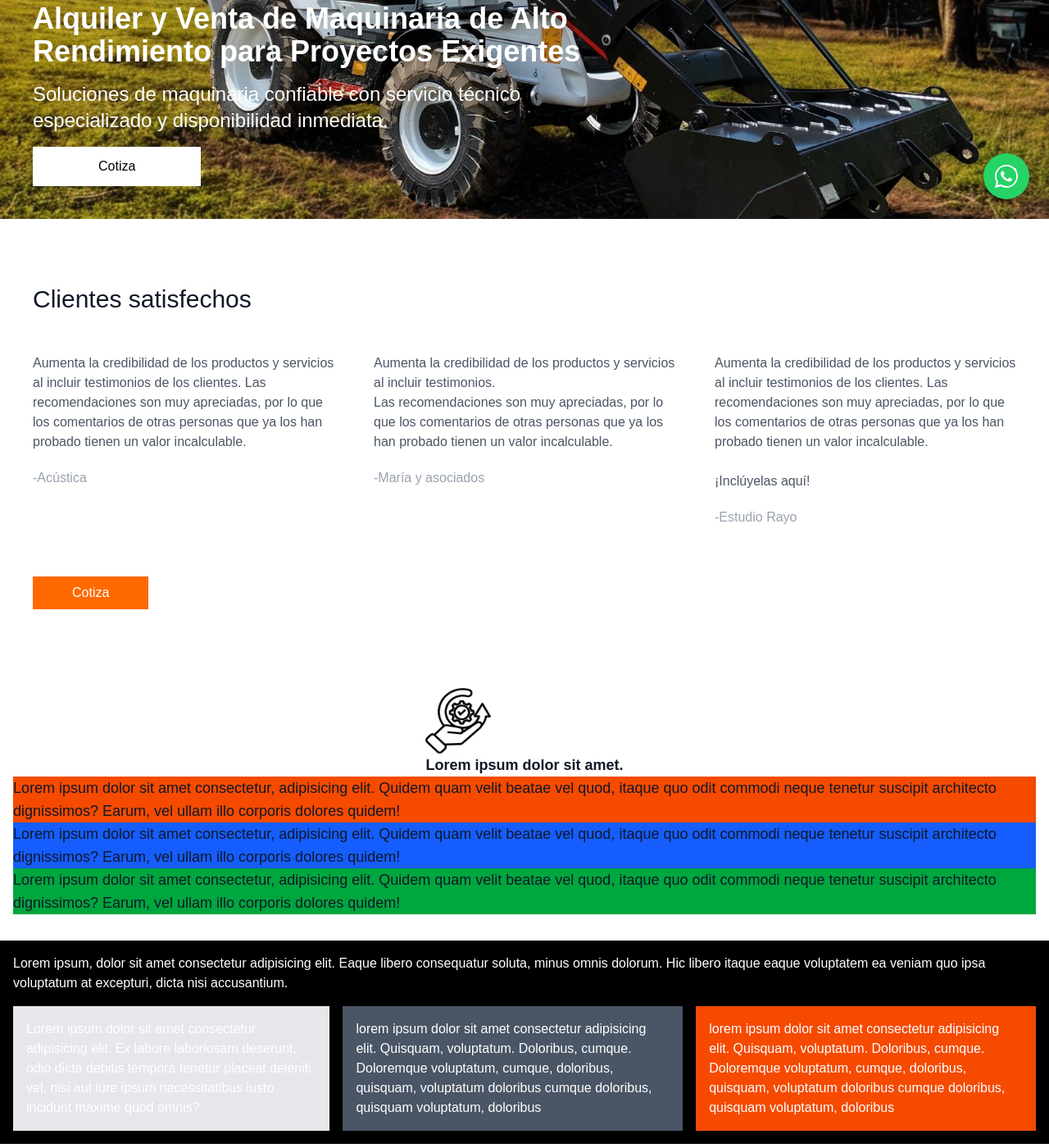
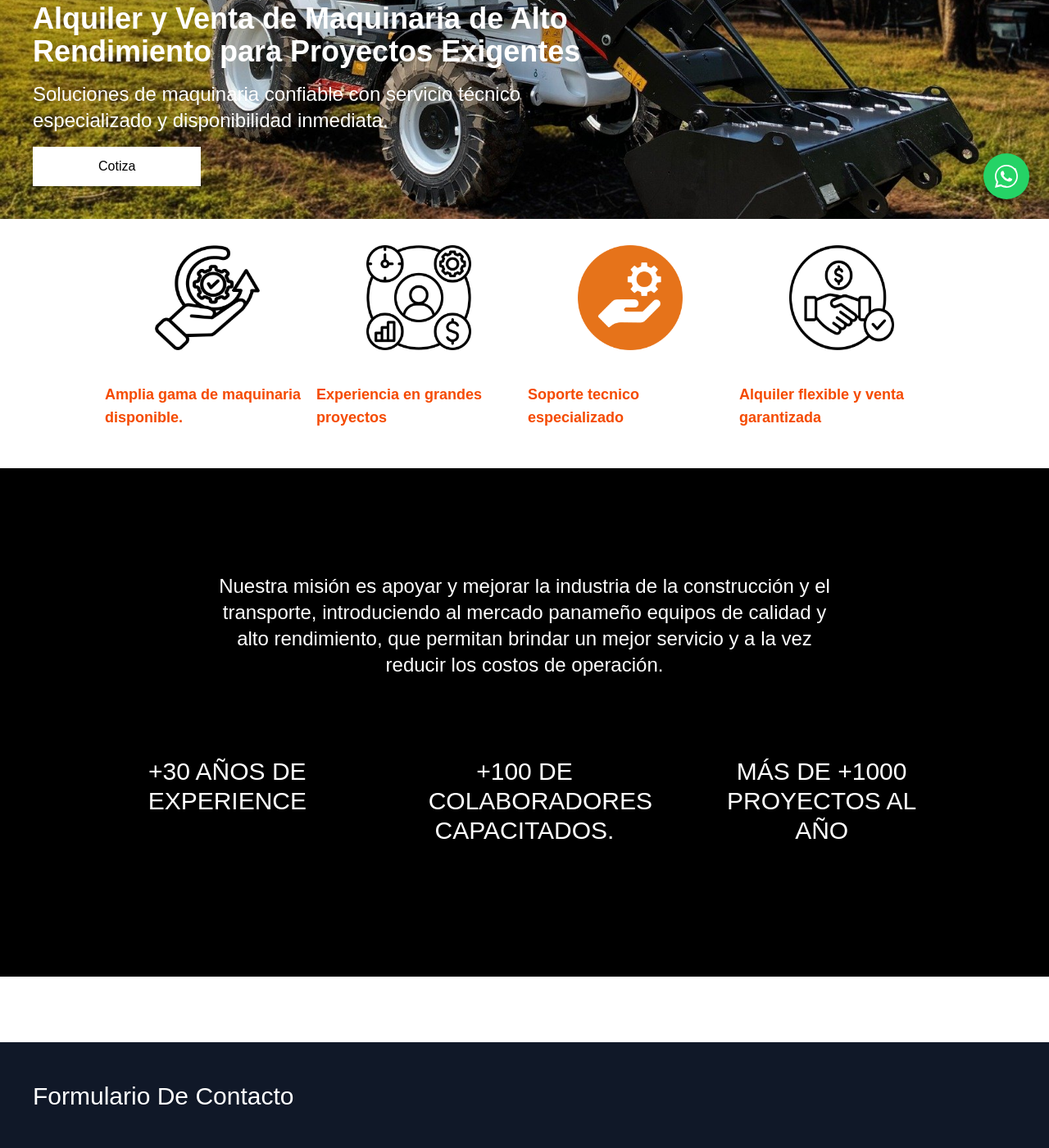
Before and after one commit to dromel06/coamco-landing, an Astro site: page /en in a window 1280 px wide. Shown: the part 533-1933 px from the top of the page at 82% size. Built offline with nearby package versions, Linux system fonts and the light colour scheme; Astro itself is replaced by a stand-in of ours.

Commit message:
pathSection ready

```diff
--- a/src/components/footerSection.astro
+++ b/src/components/footerSection.astro
@@ -64,7 +64,7 @@ const translateLabels = useTranslation(
                 .footer-section {
                     padding: 2.5rem;
                     background-color: #ed6b08;
-                    width: 100vw;
+                    width: 100%;
                 }
             </style>
         </div>
--- a/src/components/homeSection.astro
+++ b/src/components/homeSection.astro
@@ -37,7 +37,7 @@ const translateLabels = useTranslation(
         padding: 2.5rem;
         background-image: url(/public/imgs/truck1.png);
         background-size: cover;
-        width: 100vw;
+        width: 100%;
         height: 100vh;
     }
 </style>
--- a/src/components/pathSection.astro
+++ b/src/components/pathSection.astro
@@ -9,67 +9,63 @@ const translateLabels = useTranslation(
 ---
 
 <section id="pathSection">
-    <div class="d-flex flex-col items-center justify-center p-0">
-        <div class="bg-white mb-4 p-4">
-            <div class="flex flex-row justify-center gap-8">
-                <div>
+    <div class="flex flex-col items-center justify-center p-0">
+        <div class="bg-white mb-4 px-32 py-8">
+            <div class="grid grid-cols-4 gap-2 text-orange-600">
+                <div class="flex flex-col items-center gap-2">
                     <img
                         src="/imgs/path1.png"
                         alt="Coamco Logo"
-                        class="w-20 h-20"
+                        class="w-32 h-32 mb-8"
                     />
                     <span class="text-lg font-bold">
-                        Lorem ipsum dolor sit amet.
+                        Amplia gama de maquinaria disponible.
+                    </span>
+                </div>
+                <div class="flex flex-col items-center gap-2">
+                    <img
+                        src="/imgs/path2.png"
+                        alt="Coamco Logo"
+                        class="w-32 h-32 mb-8"
+                    />
+                    <span class="text-lg font-bold">
+                        Experiencia en grandes proyectos
+                    </span>
+                </div>
+                <div class="flex flex-col items-center gap-2">
+                    <img
+                        src="/imgs/path3.png"
+                        alt="Coamco Logo"
+                        class="w-32 h-32 mb-8"
+                    />
+                    <span class="text-lg font-bold">
+                        Soporte tecnico especializado
+                    </span>
+                </div>
+                <div class="flex flex-col items-center gap-2">
+                    <img
+                        src="/imgs/path4.png"
+                        alt="Coamco Logo"
+                        class="w-32 h-32 mb-8"
+                    />
+                    <span class="text-lg font-bold">
+                        Alquiler flexible y venta garantizada
                     </span>
                 </div>
             </div>
-            <p class="bg-orange-600 text-lg">
-                Lorem ipsum dolor sit amet consectetur, adipisicing elit. Quidem
-                quam velit beatae vel quod, itaque quo odit commodi neque
-                tenetur suscipit architecto dignissimos? Earum, vel ullam illo
-                corporis dolores quidem!
+        </div>
+
+        <div class="bg-black text-white p-32 text-center">
+            <p class="text-2xl mb-4 px-32">
+                Nuestra misión es apoyar y mejorar la industria de la
+                construcción y el transporte, introduciendo al mercado panameño
+                equipos de calidad y alto rendimiento, que permitan brindar un
+                mejor servicio y a la vez reducir los costos de operación.
             </p>
-            <p class="bg-blue-600 text-lg">
-                Lorem ipsum dolor sit amet consectetur, adipisicing elit. Quidem
-                quam velit beatae vel quod, itaque quo odit commodi neque
-                tenetur suscipit architecto dignissimos? Earum, vel ullam illo
-                corporis dolores quidem!
-            </p>
-            <p class="bg-green-600 text-lg">
-                Lorem ipsum dolor sit amet consectetur, adipisicing elit. Quidem
-                quam velit beatae vel quod, itaque quo odit commodi neque
-                tenetur suscipit architecto dignissimos? Earum, vel ullam illo
-                corporis dolores quidem!
-            </p>
-        </div>
-    </div>
-    <div class="bg-black text-white p-4">
-        <div class="flex flex-col gap-4">
-            <div class="">
-                Lorem ipsum, dolor sit amet consectetur adipisicing elit. Eaque
-                libero consequatur soluta, minus omnis dolorum. Hic libero
-                itaque eaque voluptatem ea veniam quo ipsa voluptatum at
-                excepturi, dicta nisi accusantium.
-            </div>
-            <div class="flex flex-row gap-4">
-                <div class="bg-gray-200 p-4">
-                    Lorem ipsum dolor sit amet consectetur adipisicing elit. Ex
-                    labore laboriosam deserunt, odio dicta debitis tempora
-                    tenetur placeat deleniti vel, nisi aut iure ipsum
-                    necessitatibus iusto incidunt maxime quod omnis?
-                </div>
-                <div class="bg-gray-600 p-4">
-                    lorem ipsum dolor sit amet consectetur adipisicing elit.
-                    Quisquam, voluptatum. Doloribus, cumque. Doloremque
-                    voluptatum, cumque, doloribus, quisquam, voluptatum
-                    doloribus cumque doloribus, quisquam voluptatum, doloribus
-                </div>
-                <div class="bg-orange-600 p-4">
-                    lorem ipsum dolor sit amet consectetur adipisicing elit.
-                    Quisquam, voluptatum. Doloribus, cumque. Doloremque
-                    voluptatum, cumque, doloribus, quisquam, voluptatum
-                    doloribus cumque doloribus, quisquam voluptatum, doloribus
-                </div>
+            <div class="grid grid-cols-3 gap-16 text-3xl mt-16">
+                <span class="p-8">+30 AÑOS DE EXPERIENCE</span>
+                <span class="p-8">+100 DE COLABORADORES CAPACITADOS.</span>
+                <span class="p-8">MÁS DE +1000 PROYECTOS AL AÑO</span>
             </div>
         </div>
     </div>
--- a/src/pages/en/index.astro
+++ b/src/pages/en/index.astro
@@ -10,9 +10,9 @@ import PathSection from "../../components/pathSection.astro";
 
 <MainLayout>
     <HomeSection />
-    <ClientsSection />
     <PathSection />
     <ContactSection />
     <WhatsButton />
+    <ClientsSection />
     <FooterSection />
 </MainLayout>
--- a/src/pages/es/index.astro
+++ b/src/pages/es/index.astro
@@ -10,9 +10,9 @@ import PathSection from "../../components/pathSection.astro";
 
 <MainLayout>
     <HomeSection />
-    <ClientsSection />
     <PathSection />
     <ContactSection />
     <WhatsButton />
+    <ClientsSection />
     <FooterSection />
 </MainLayout>
```
Also changed, not shown: src/pages/index.astro (added).
